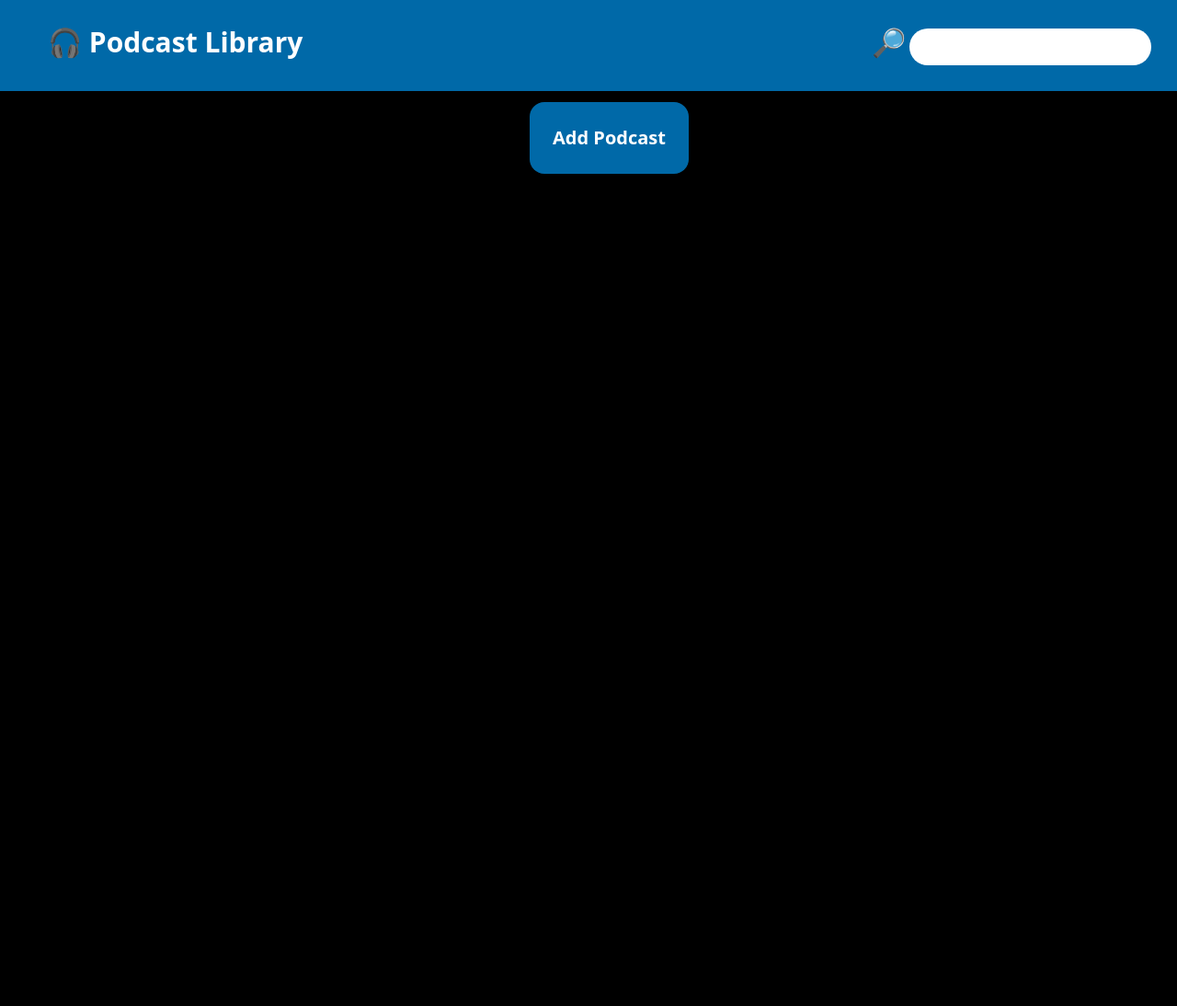
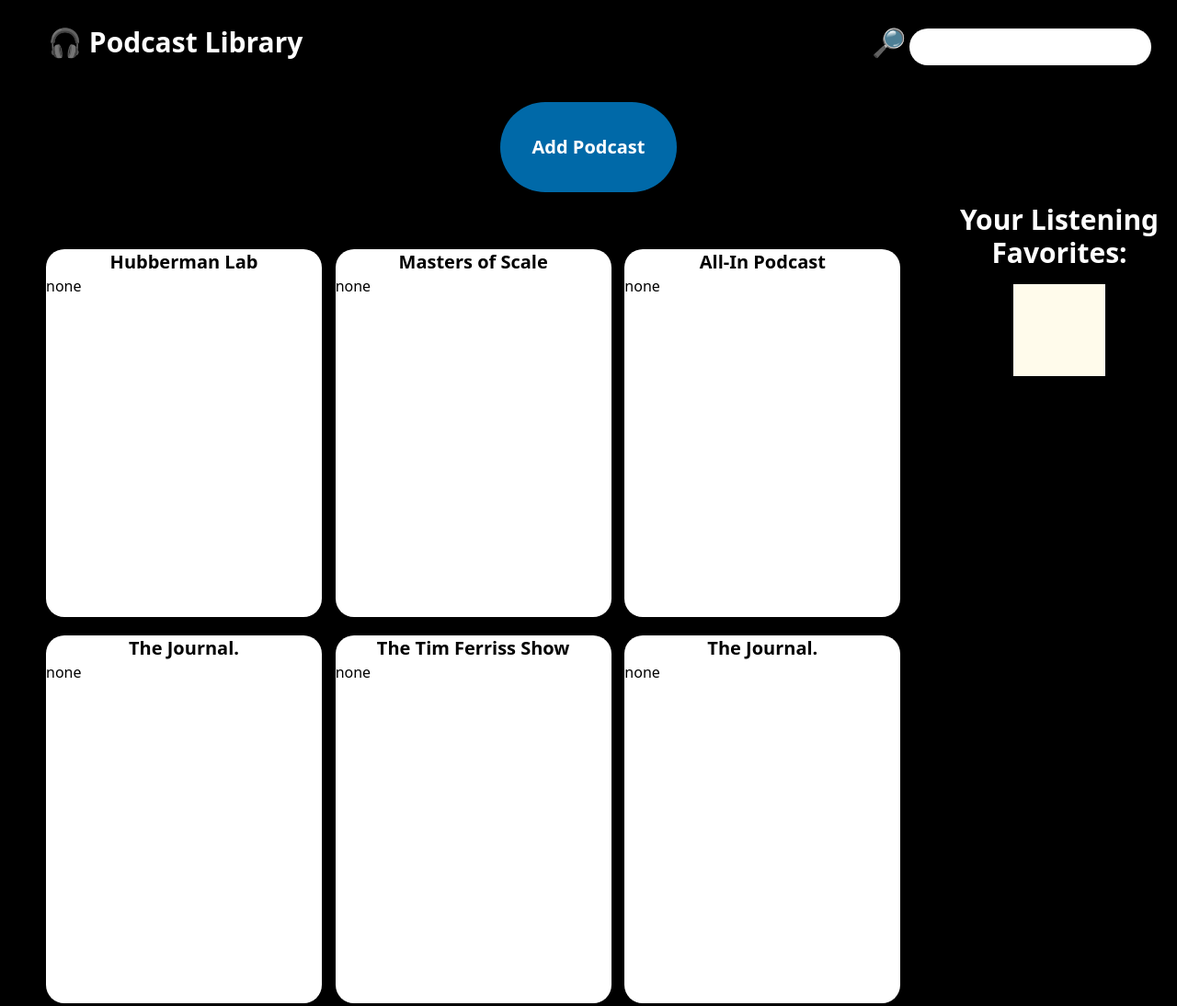
Before and after one commit to nevinb60/podcast_library, a website: page public/index.html in a window 1280 px wide. Shown: the top 1094 px of the page at 92% size. Before the commit the page ends 1001 px from the top, so only its background shows below. Drawn offline with Linux system fonts and the light colour scheme.

Commit message:
displaying library of podcasts

```diff
--- a/public/index.html
+++ b/public/index.html
@@ -10,51 +10,44 @@
 
 <body class="bg-black">
 
-    <div class="flex h-screen w-screen ">
+    <div class="flex flex-col">
 
-        <div class="display h-full w-screen ">
-            <div class=" header flex justify-between p-7 bg-sky-700">
+        <!-- <div class="display h-full w-screen "> -->
+        <div class=" header flex justify-between p-7 ">
             <div class="ml-6">
-                    <h1 class="text-3xl font-bold mr-[20px] text-white"> 🎧 Podcast Library</h1>
+                <h1 class="text-3xl font-bold mr-[20px] text-white "> 🎧 Podcast Library</h1>
             </div>
             <div>
-                    <label class="text-3xl hover:bg-sky-300 active:bg-sky-800 transition-colors  "
-                        for="Search"><button>🔎</button></label>
+                <label class="text-3xl transition-colors  " for="Search"><button>🔎</button></label>
                 <input class="bg-white text-1xl rounded-3xl px-4 py-2" title="search" type="text">
             </div>
         </div>
 
-
-            <button class="add-pod p-[25px] rounded-2xl bg-sky-700 ml-[45%] mt-3 mb-3 font-bold text-xl text-white ">Add
+        <button
+            class="add-pod p-[35px] rounded-[50px] bg-sky-700  mt-3 mb-3 font-bold text-xl text-white w-fit ml-auto mr-auto">Add
             Podcast</button>
 
-            <div class="podcast-grid grid h-full grid-cols-3 grid-rows-3 gap-[20px] p-[50px]">
+        <div class="console h-full grid grid-cols-5 ">
 
-                <div>
-                    podcast
+            <div id="podcast-grid" class="grid h-full grid-cols-3 grid-rows-3 gap-[20px] p-[50px] col-span-4">
+                <!-- 6 podcast divs make 3x3 -->
+
+
             </div>
 
-                <div>
-                    podcast
+
+            <div class="leaderboard flex flex-col ">
+                <h1 class="text-center text-white text-3xl font-extrabold mb-4"> Your Listening Favorites:</h1>
+                <div class="w-fit bg-amber-50 p-[50px] ml-auto mr-auto">
+
+                </div>
             </div>
 
-                <div>
-                    podcast
+
         </div>
 
-                <div>
-                    podcast
-                </div>
 
-                <div>
-                    podcast
-                </div>
 
-                <div>
-                    podcast
-                </div>
-
-            </div>
 
 
 
--- a/public/podcast.js
+++ b/public/podcast.js
@@ -1,7 +1,7 @@
 let myLibrary = []
 
 //Podcast constructor
-function Podcast(name, host, episode, category, description, mins_l, mins_t,) {
+function Podcast(name, host, episode, category, description, mins_l, mins_t, image) {
     this.id = crypto.randomUUID()
     this.name = name
     this.host = host
@@ -10,6 +10,7 @@
     this.description = description
     this.mins_l = mins_l
     this.mins_t = mins_t
+    this.image = image
 
 
 };
@@ -26,6 +27,41 @@
 
 };
 
+//Work on display divs display is targeting correct div
+function displayPodcast(myLibrary) {
+    const display = document.querySelector("#podcast-grid")
+
+
+    for (i = 0; i < myLibrary.length; i++) {
+        const podcastDiv = document.createElement("div")
+        podcastDiv.style.backgroundColor = "white"
+        podcastDiv.style.borderRadius = '20px'
+        podcastDiv.style.height = '400px'
+        podcastDiv.style.width = '300px'
+        podcastDiv.classList.add("podcast")
+
+        podcastDiv.innerHTML = `
+
+        <h2 class='text-xl font-bold text-center '>${myLibrary[i].name}</h2>
+        <p text-center>${myLibrary[i].image}</p>
+        `
+
+
+
+
+
+
+        display.appendChild(podcastDiv)
+
+
+
+
+
+    }
+
+
+}
+
 //Always remember the 'new' operator
 const pod1 = new Podcast(
     "Hubberman Lab",
@@ -34,7 +70,8 @@
     "Health",
     "The Huberman Lab Podcast,  hosted by Dr. Andrew Huberman, delves into neuroscience, exploring how brain-body connections influence perceptions, behaviors, and health, while providing science-based tools for optimizing mental and physical well-being",
     0,
-    120
+    120,
+    'none'
 );
 
 const pod2 = new Podcast(
@@ -44,7 +81,8 @@
     "Tech",
     "Reid Hoffman discusses strategies for successful business pivots with industry leaders, sharing insights on adaptability and innovation.",
     0,
-    45
+    45,
+    'none'
 );
 
 const pod3 = new Podcast(
@@ -54,7 +92,8 @@
     "Business",
     "The hosts delve into current market trends and political events, offering in-depth analysis and diverse perspectives.",
     0,
-    90
+    90,
+    'none'
 );
 
 const pod4 = new Podcast(
@@ -64,7 +103,8 @@
     "Tech",
     "An exploration of the rapid advancements in artificial intelligence and their implications for various industries.",
     0,
-    20
+    20,
+    'none'
 );
 
 const pod5 = new Podcast(
@@ -74,7 +114,8 @@
     "Business",
     "Tim Ferriss and Dr. Peter Attia discuss strategies for enhancing physical and mental performance, longevity, and well-being.",
     0,
-    120
+    120,
+    'none'
 );
 
 
@@ -83,8 +124,24 @@
 addTolibrary(pod3);
 addTolibrary(pod4);
 addTolibrary(pod5);
+addTolibrary(pod4);
+addTolibrary(pod4);
+addTolibrary(pod4);
+addTolibrary(pod4);
+addTolibrary(pod4);
+addTolibrary(pod4);
+addTolibrary(pod4);
+addTolibrary(pod4);
+addTolibrary(pod4);
+addTolibrary(pod4);
+addTolibrary(pod4);
+addTolibrary(pod4);
 
-removefromLibrary("Masters of Scale");
+
+
+
+
+displayPodcast(myLibrary)
 
 
 
```
Also changed, not shown: public/output.css. Lines whose indentation alone changed are shown as unchanged.
